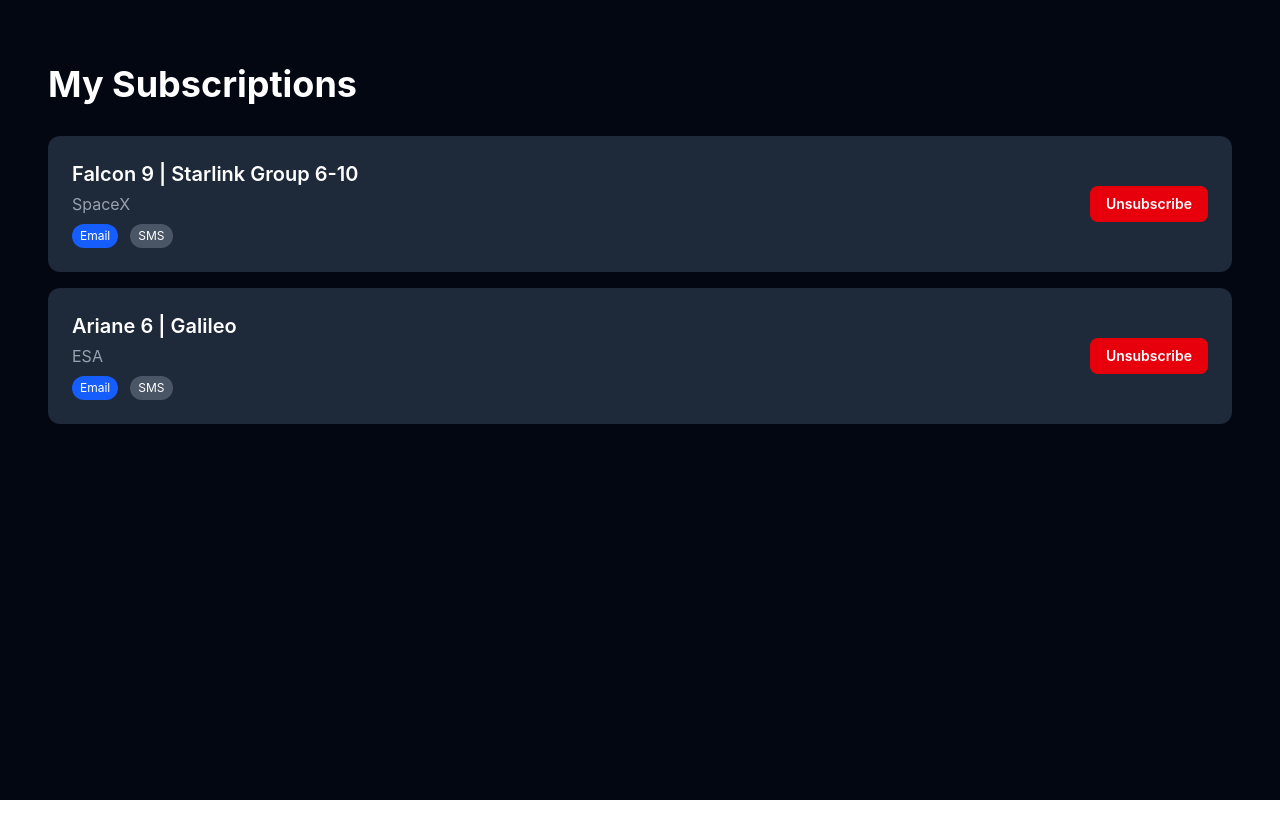
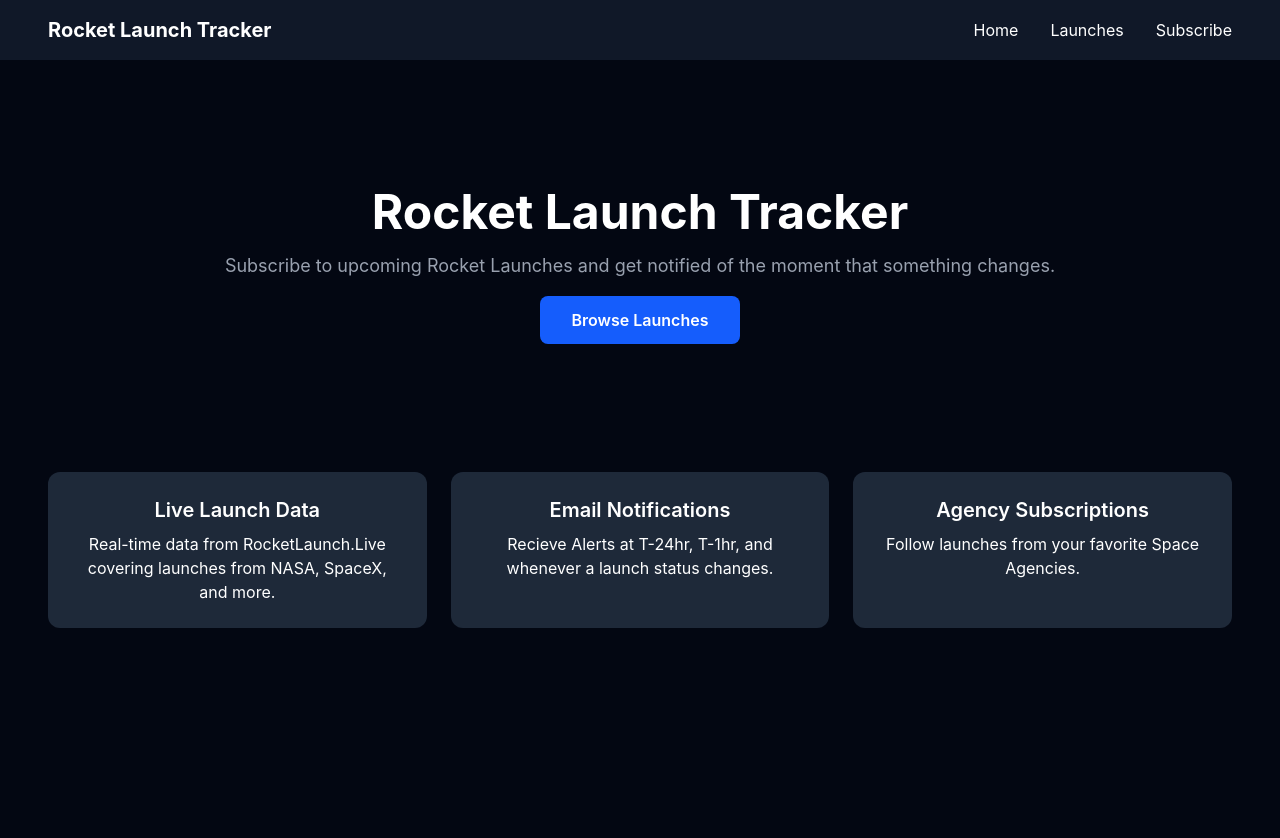
Before and after one commit to aadilq/Rocket-Launch-Notification-Platform, a React (Vite) app in the folder frontend/frontend-NASA_proj/: page / in a window 1280 px wide. Shown: the top 838 px of the page. Before the commit the page ends 800 px from the top, so only its background shows below. Built offline with nearby package versions, Linux system fonts and the light colour scheme.

Commit message:
Add Navbar component

```diff
--- a/frontend/frontend-NASA_proj/components/Navbar.jsx
+++ b/frontend/frontend-NASA_proj/components/Navbar.jsx
@@ -0,0 +1,17 @@
+  import { Link } from "react-router-dom";
+
+  function Navbar() {
+    return (
+      <nav className="bg-gray-900 text-white px-12 py-4 flex justify-between
+  items-center">
+        <h1 className="text-xl font-bold">Rocket Launch Tracker</h1>
+        <div className="flex gap-8">
+          <Link to="/" className="hover:text-blue-400">Home</Link>
+          <Link to="/launches" className="hover:text-blue-400">Launches</Link>
+          <Link to="/subscribe" className="hover:text-blue-400">Subscribe</Link>
+        </div>
+      </nav>
+    )
+  }
+
+  export default Navbar;
--- a/frontend/frontend-NASA_proj/package.json
+++ b/frontend/frontend-NASA_proj/package.json
@@ -11,7 +11,8 @@
   },
   "dependencies": {
     "react": "^19.2.4",
-    "react-dom": "^19.2.4"
+    "react-dom": "^19.2.4",
+    "react-router-dom": "^7.13.2"
   },
   "devDependencies": {
     "@eslint/js": "^9.39.4",
--- /dev/null
+++ b/frontend/frontend-NASA_proj/src/App.jsx
@@ -0,0 +1,20 @@
+  import { BrowserRouter, Routes, Route } from "react-router-dom"
+  import Navbar from "../components/Navbar"
+  import Home from "./pages/Home"
+  import Launches from "./pages/Launches"
+  import Subscribe from "./pages/Subscribe"
+
+  function App() {
+    return (
+      <BrowserRouter>
+        <Navbar />
+        <Routes>
+          <Route path="/" element={<Home />} />
+          <Route path="/launches" element={<Launches />} />
+          <Route path="/subscribe" element={<Subscribe />} />
+        </Routes>
+      </BrowserRouter>
+    )
+  }
+
+  export default App
--- a/frontend/frontend-NASA_proj/src/main.jsx
+++ b/frontend/frontend-NASA_proj/src/main.jsx
@@ -1,12 +1,13 @@
 import { StrictMode } from 'react'
 import { createRoot } from 'react-dom/client'
 import './index.css'
+import App from './App.jsx'
 import Home from './pages/Home.jsx'
 import Launches from './pages/Launches.jsx'
 import Subscribe from './pages/Subscribe.jsx'
 
 createRoot(document.getElementById('root')).render(
   <StrictMode>
-    <Subscribe />
+    <App />
   </StrictMode>,
 )
```
Also changed, not shown: 1 other file (tests, documents, lock files or other folders).
